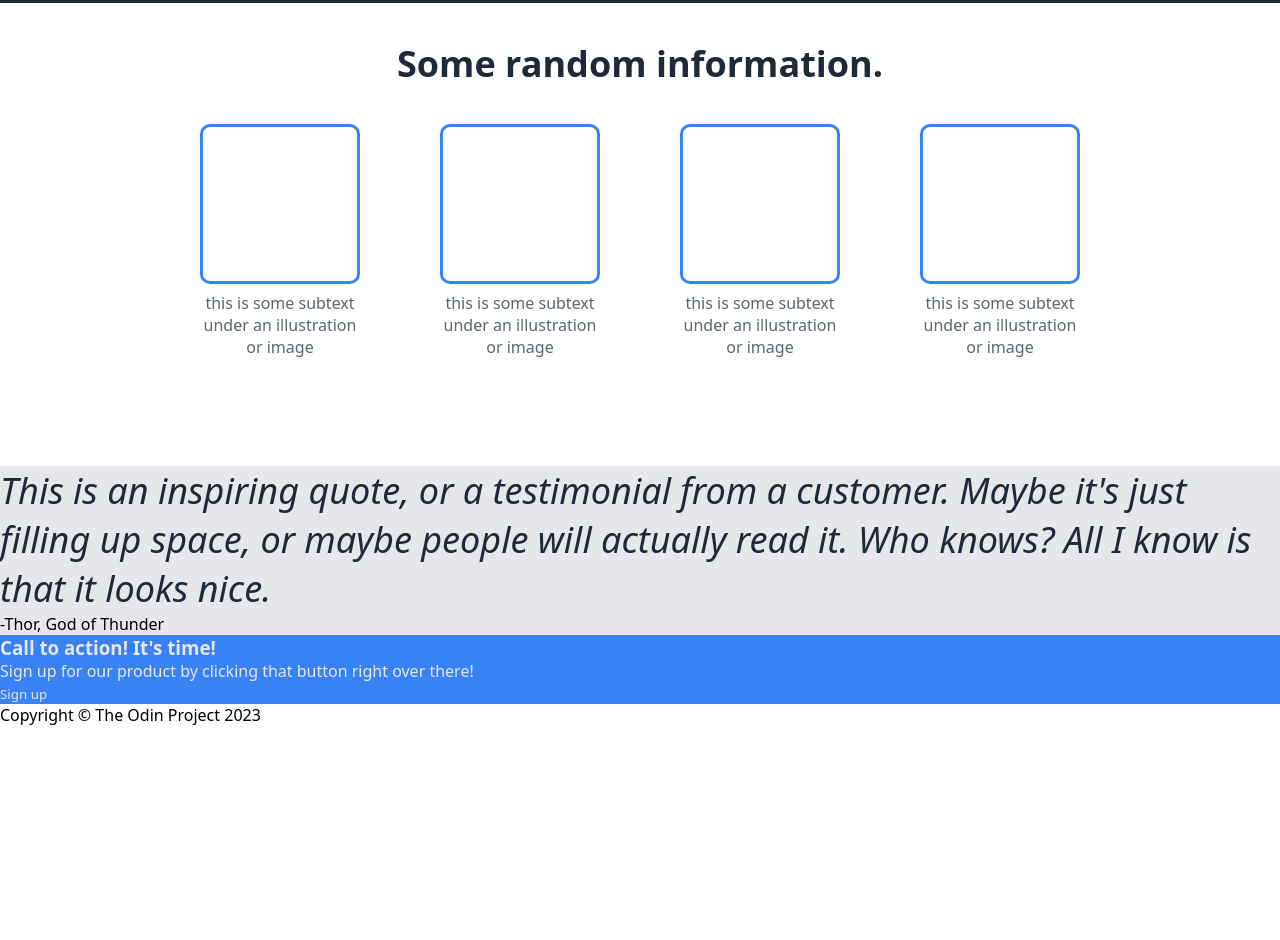
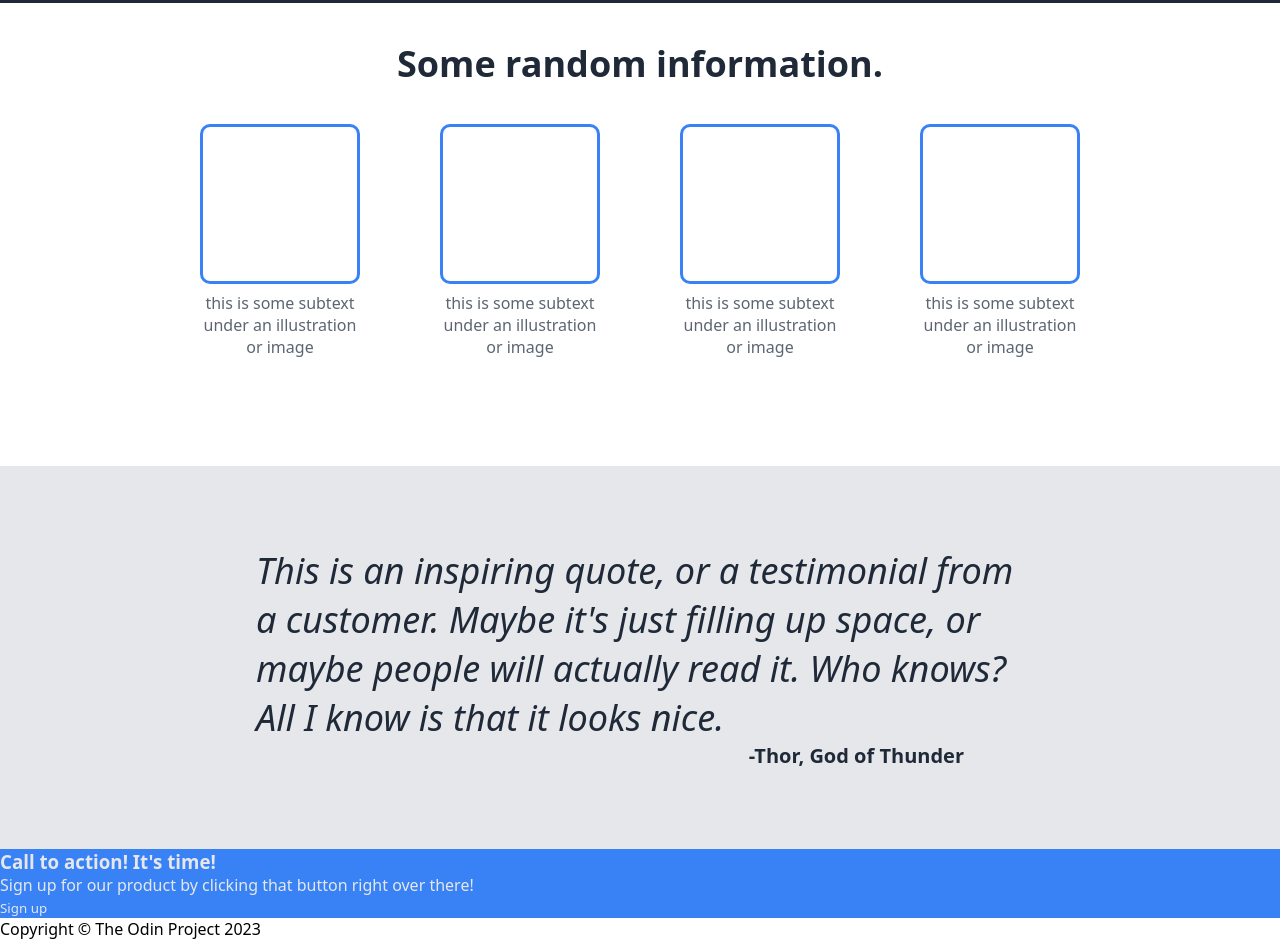
Before and after one commit to andymedina1/Odin_Project-Landing_Page, a plain HTML site: page index.html in a window 1280 px wide. Shown: the part 496-1436 px from the top of the page. Before the commit the page ends 1222 px from the top, so only its background shows below. Drawn offline with Linux system fonts and the light colour scheme.

Commit message:
Finish third section

```diff
--- a/index.html
+++ b/index.html
@@ -96,11 +96,15 @@
 
     <section class="third-section">
 
-      <blockquote>
-        This is an inspiring quote, or a testimonial from a customer. Maybe it's just filling up space, or maybe people will actually read it. Who knows? All I know is that it looks nice.
-      </blockquote>
+      <div class="third-container">
 
-      <p>-Thor, God of Thunder</p>
+        <blockquote>
+          This is an inspiring quote, or a testimonial from a customer. Maybe it's just filling up space, or maybe people will actually read it. Who knows? All I know is that it looks nice.
+        </blockquote>
+
+        <p>-Thor, God of Thunder</p>
+
+      </div>
 
     </section>
 
--- a/styles.css
+++ b/styles.css
@@ -141,11 +141,28 @@ button,
 
 .third-section {
   background-color: #E5E7EB;
+  padding: 5em 0;
+  display: flex;
+  justify-content: center;
 }
 
-.third-section>blockquote {
+.third-container {
+  display: flex;
+  flex-direction: column;
+  align-items: center;
+  color: #1F2937;
+  width: 60%;
+}
+
+.third-section blockquote {
+  font-weight: 100;
   font-size: 36px;
-  font-weight: light;
   font-style: italic;
-  color: #1F2937;
 }
+
+.third-section p {
+  font-weight: 700;
+  align-self: end;
+  font-size: 20px;
+  padding-right: 3em;
+}
```
